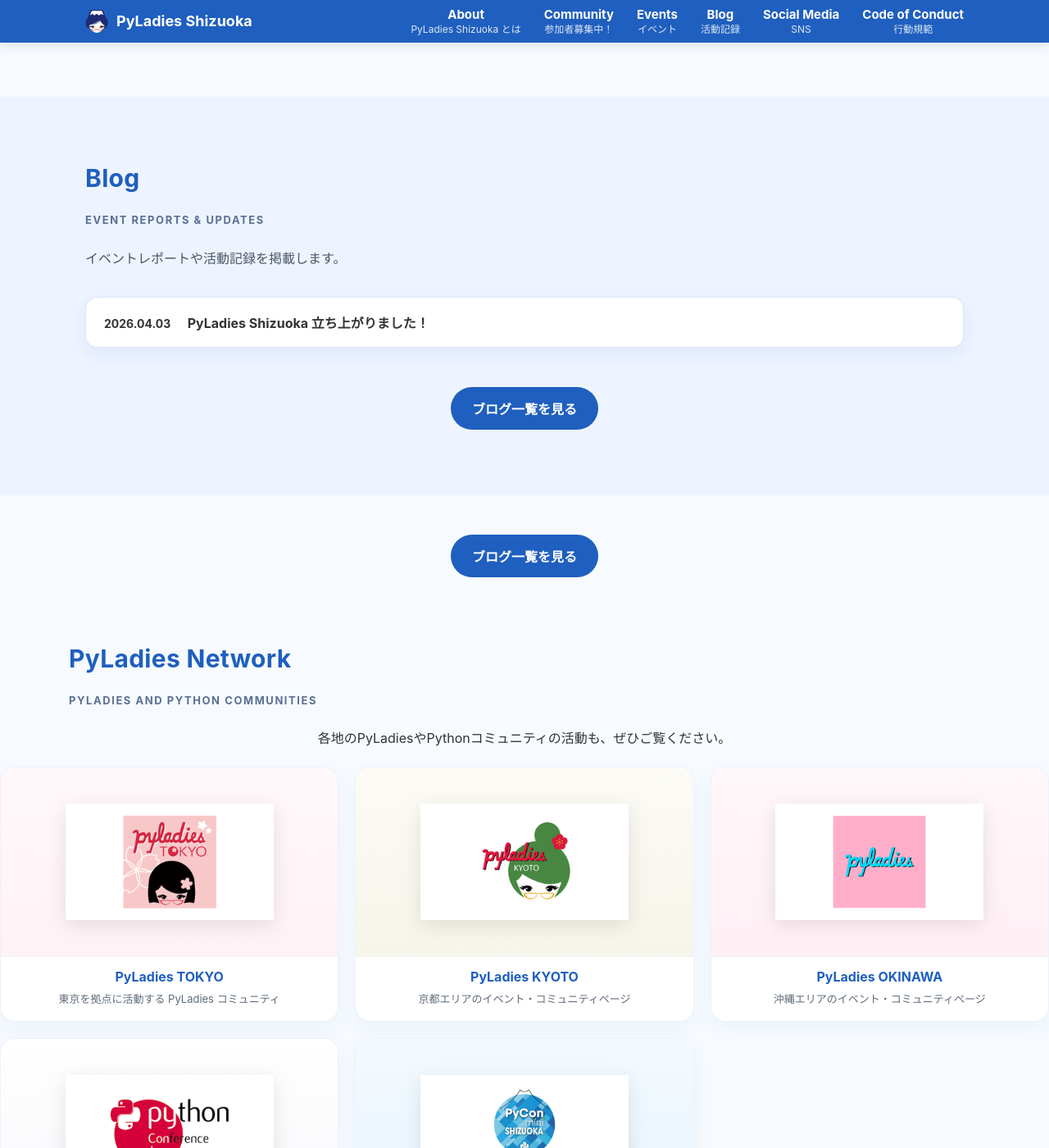
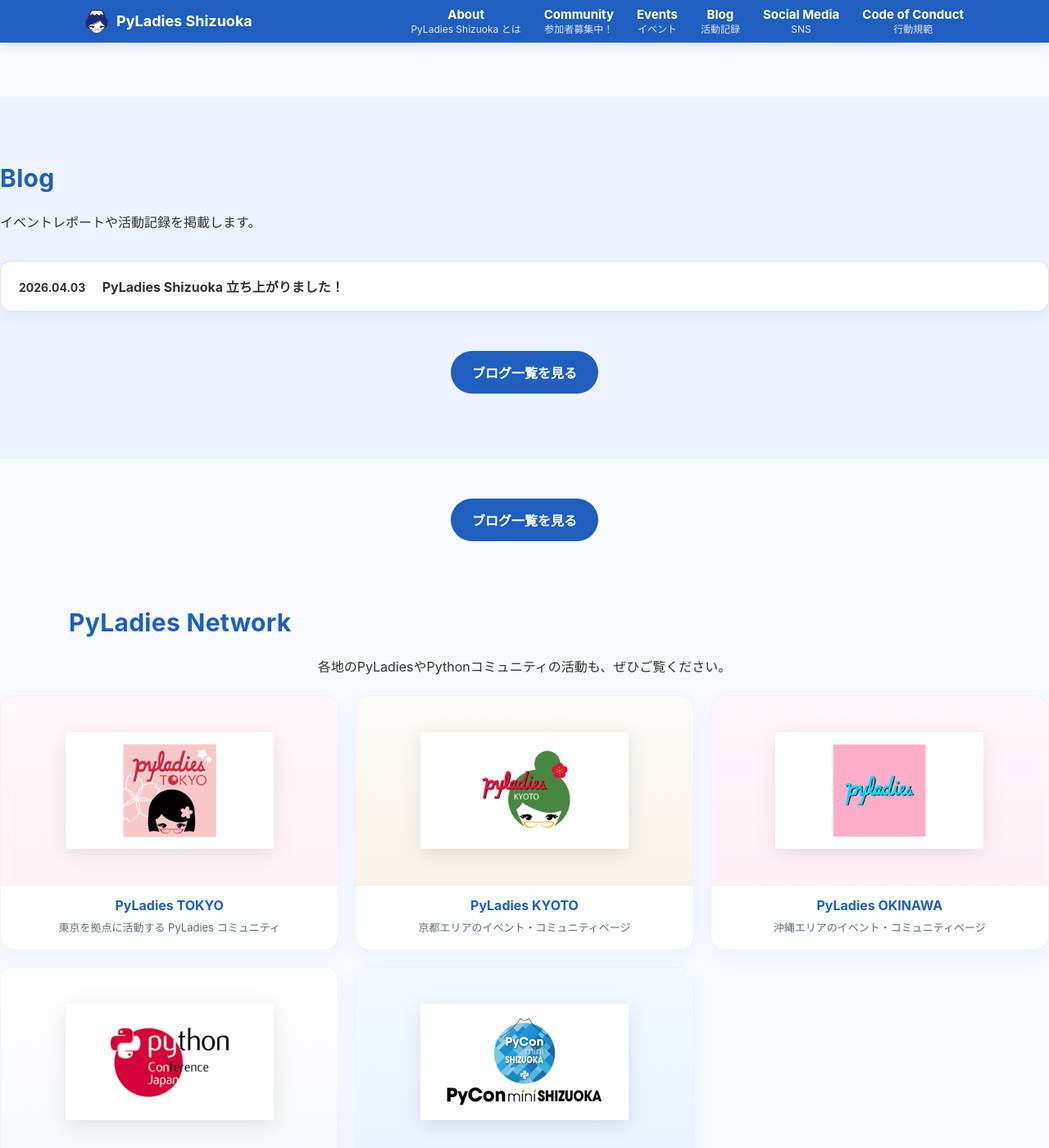
Before and after one commit to PyLadiesShizuoka/pyladiesshizuoka.github.io, a Jekyll site: the page built from index.html, in a window 1280 px wide and 1400 px high, scrolled down 1444 px. Shown: the whole window at 82% size. Built offline with Jekyll 4.4.1, drawn with Linux system fonts in a browser that asks for light colours.

Commit message:
Update index.html

```diff
--- a/index.html
+++ b/index.html
@@ -67,15 +67,14 @@
 </section>
 
 <section id="blog-preview" class="section alt">
-  <div class="container">
-    <div class="section-heading blog-heading">
-      <h2>
-        Blog</h2>
-        <span><p class="section-kicker"> Event Reports & Updates</p></span>
-      <p class="network-lead">
-        イベントレポートや活動記録を掲載します。
-      </p>
-    </div>
+<div class="section-heading blog-heading">
+  <h2>
+    Blog
+  </h2>
+  <p class="blog-lead">
+    イベントレポートや活動記録を掲載します。
+  </p>
+</div>
 
     <div class="blog-list">
       {% assign latest_posts = site.posts | slice: 0, 3 %}
@@ -105,7 +104,7 @@
 
 <section id="network" class="section">
   <div class="container network-container">
-      <h2>PyLadies Network</h2><p class="section-kicker"> PyLadies and Python Communities</p>
+      <h2>PyLadies Network</h2>
       <p class="network-lead">各地のPyLadiesやPythonコミュニティの活動も、ぜひご覧ください。</p>
     </div>
 
```
